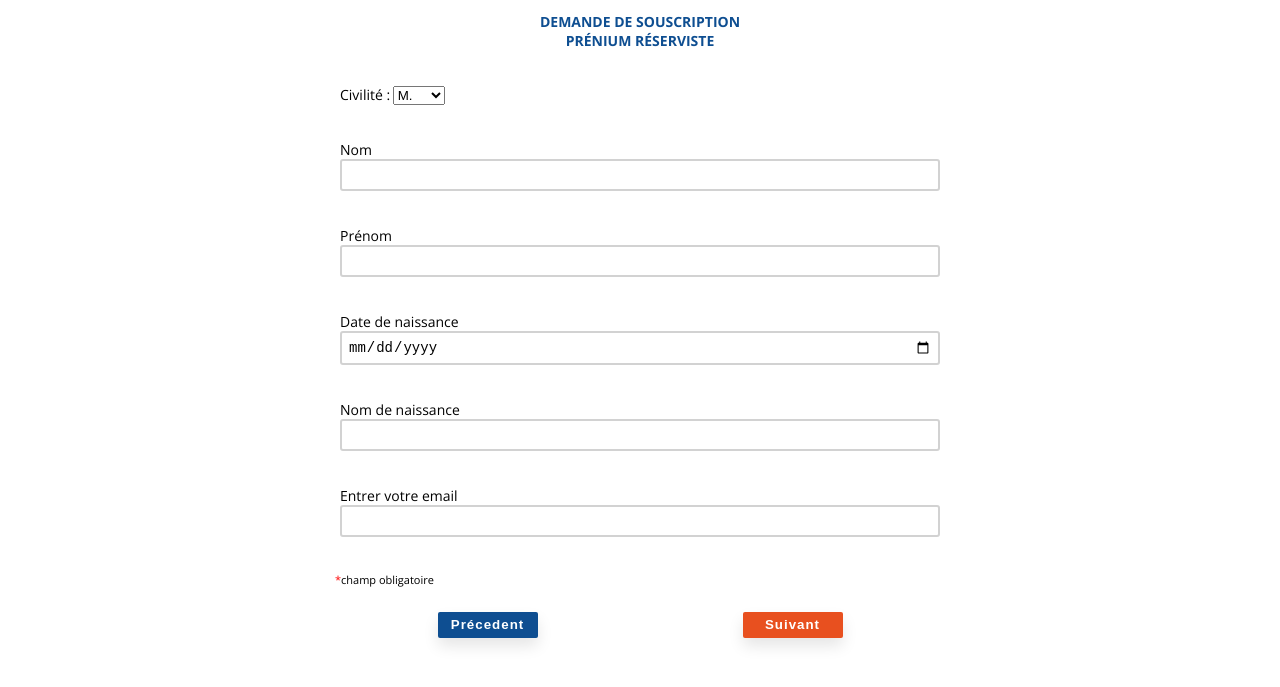
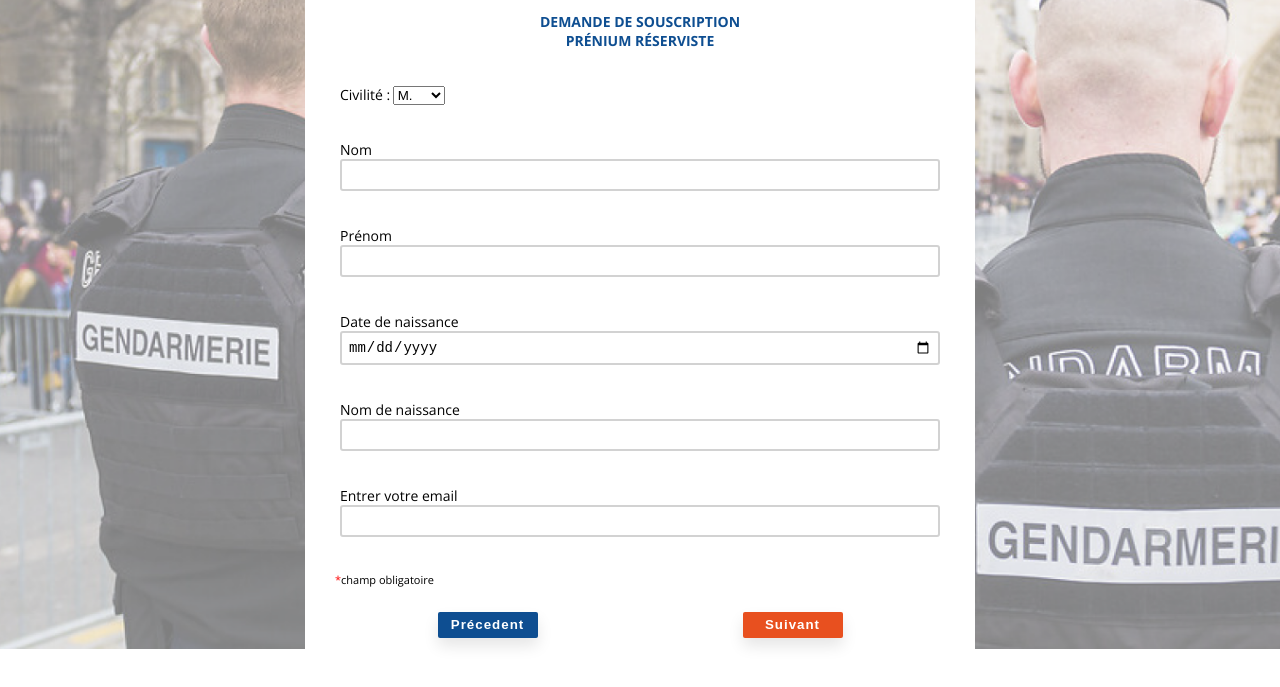
Before and after one commit to KilianOlry/projectXhtml, a website: page asset/pages/form.html in a window 1280 px wide. Shown: the part 151-838 px from the top of the page. Drawn offline with nearby package versions, Linux system fonts and the light colour scheme; the site is published under a folder, as on GitHub Pages, so addresses that start at the root find nothing.

Commit message:
Ajout de la photo dans form.html

```diff
--- a/asset/scss/form.scss
+++ b/asset/scss/form.scss
@@ -4,7 +4,7 @@
 @import "mixins";
 
 .main {
-  background-image: url(/asset/images/banniere.png);
+  background-image: url(../images/banniere.png);
   background-size: cover;
   height: 100vh;
   @include flex-jccenter-ai-center;
```
Also changed, not shown: asset/css/form.css.
